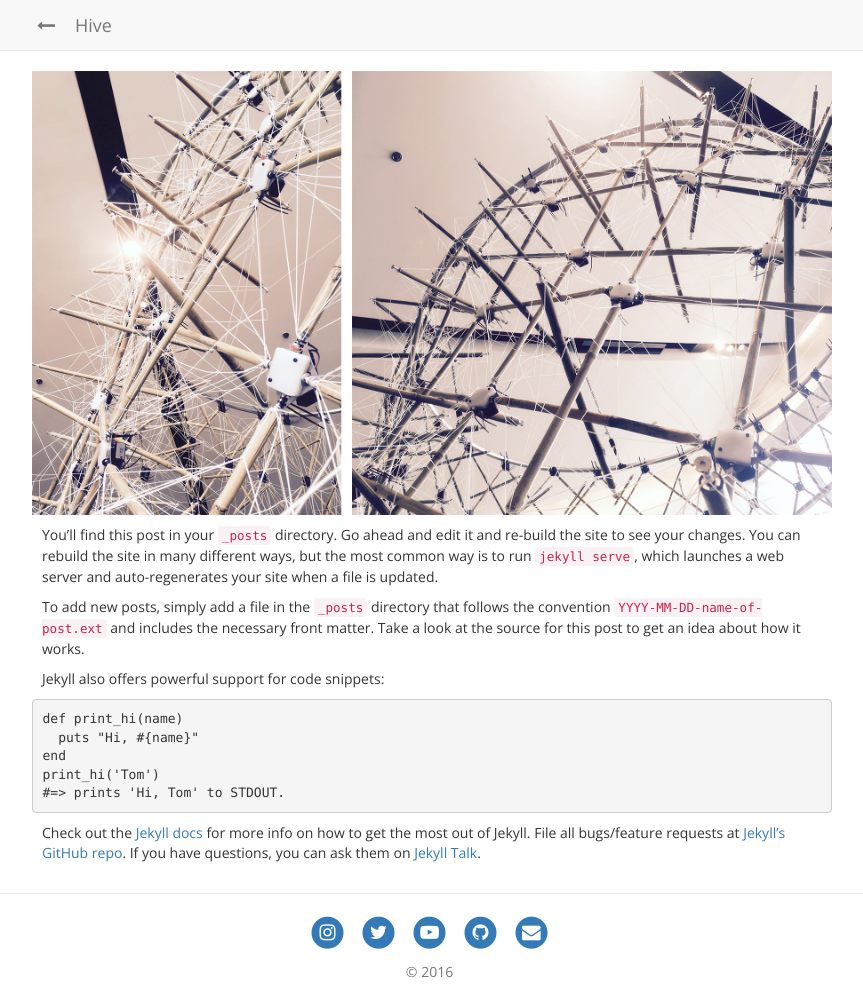
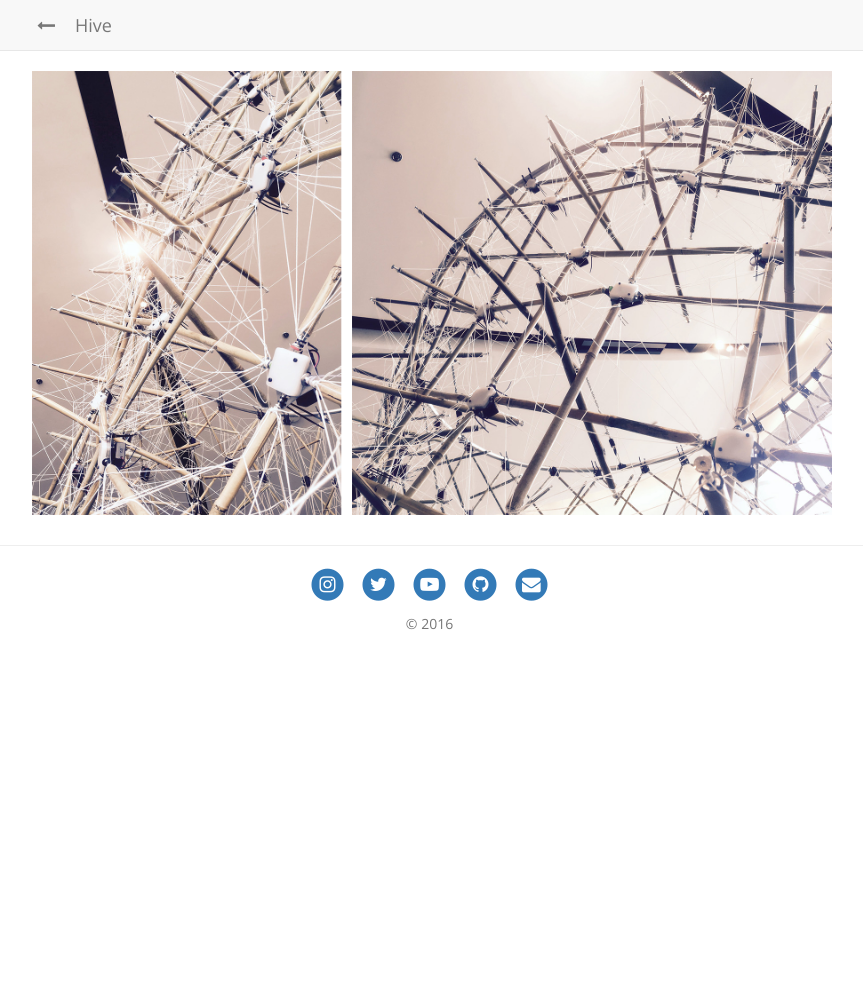
Before and after one commit to danilnagy/danilnagy.github.io, a Jekyll site: the page built from _posts/2015-11-01-hive.md, in a window 1280 px wide. Shown: the whole page, without its empty margins (208-1071 px from the left). Built offline with Jekyll 4.4.1, drawn with Linux system fonts in a browser that asks for light colours; nearby versions of some CDN libraries; after the commit the page ends 900 px from its top, so only the background shows below that.

Commit message:
update
Former-commit-id: 0605a8bc8a1db43544623bb116ffea7e36eb1073

```diff
--- a/_posts/2015-11-01-hive.md
+++ b/_posts/2015-11-01-hive.md
@@ -7,23 +7,3 @@
 images: [01.jpg]
 category: design
 ---
-
-You’ll find this post in your `_posts` directory. Go ahead and edit it and re-build the site to see your changes. You can rebuild the site in many different ways, but the most common way is to run `jekyll serve`, which launches a web server and auto-regenerates your site when a file is updated.
-
-To add new posts, simply add a file in the `_posts` directory that follows the convention `YYYY-MM-DD-name-of-post.ext` and includes the necessary front matter. Take a look at the source for this post to get an idea about how it works.
-
-Jekyll also offers powerful support for code snippets:
-
-{% highlight ruby %}
-def print_hi(name)
-  puts "Hi, #{name}"
-end
-print_hi('Tom')
-#=> prints 'Hi, Tom' to STDOUT.
-{% endhighlight %}
-
-Check out the [Jekyll docs][jekyll-docs] for more info on how to get the most out of Jekyll. File all bugs/feature requests at [Jekyll’s GitHub repo][jekyll-gh]. If you have questions, you can ask them on [Jekyll Talk][jekyll-talk].
-
-[jekyll-docs]: http://jekyllrb.com/docs/home
-[jekyll-gh]:   https://github.com/jekyll/jekyll
-[jekyll-talk]: https://talk.jekyllrb.com/
--- a/index.html
+++ b/index.html
@@ -12,8 +12,7 @@
 
           <div class="caption" >
             <div class="caption-content" >
-              {{ post.title }}<p></p>
-              [{{ post.category }}]
+              {{ post.title }}
             </div>
           </div>
           <img src="{{ post.image_path | append: post.cover }}" class="img-responsive" alt="">
```
Also changed, not shown: _posts/2015-07-01-2221 water way.md (+0 -2 lines), _posts/2016-04-01-digital grafitti.md (+0 -2 lines), _posts/2016-05-01-ICFF.md (+0 -2 lines), _posts/2016-06-01-ikea book shelf.md (+0 -20 lines).
